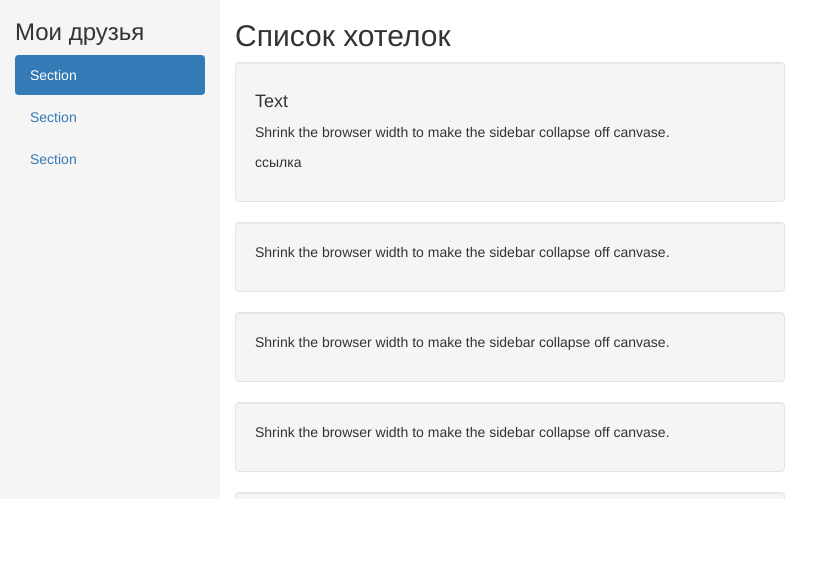
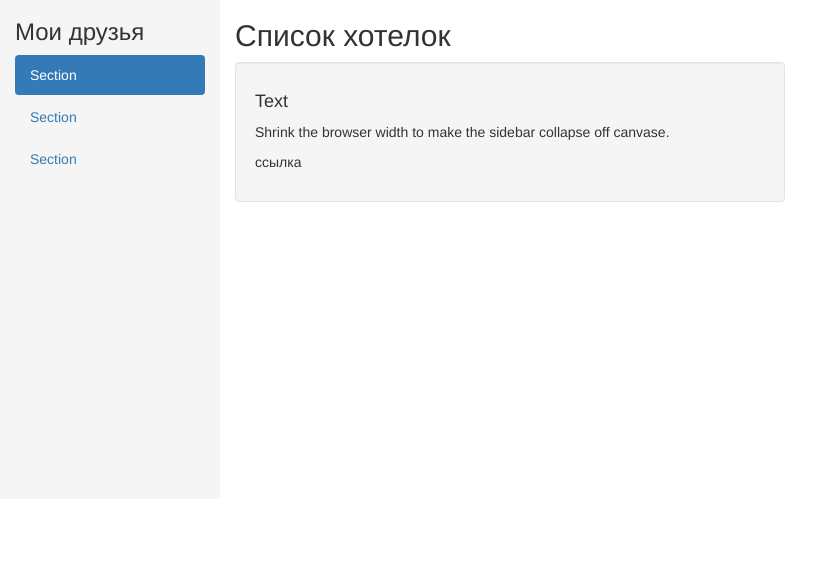
Before and after one commit to arybin93/hotelkin, a Flask app: page / in a window 1280 px wide. Shown: the part 51-632 px from the top of the page, without its empty margins (0-833 px from the left). Run offline with Flask 2, Linux system fonts and the light colour scheme; data that the repository does not hold is empty; some libraries are stand-ins or nearby versions; some web fonts are replaced.

Commit message:
New design

```diff
--- a/webapp/templates/main.html
+++ b/webapp/templates/main.html
@@ -52,7 +52,7 @@
   </div>
   <div id="main">
       <div class="col-md-12">
-      	  <p class="visible-xs">
+          <p class="visible-xs">
             <button type="button" class="btn btn-primary btn-xs" data-toggle="offcanvas"><i class="glyphicon glyphicon-chevron-left"></i></button>
           </p>
           <h2>Список хотелок</h2>
@@ -62,33 +62,6 @@
                   <p>Shrink the browser width to make the sidebar collapse off canvase.</p>
               <p>ссылка</p></div></div>
           </div>
-          <div class="row">
-              <div class="col-md-12"><div class="well"><p>Shrink the browser width to make the sidebar collapse off canvase.</p></div></div>
-          </div>
-          <div class="row">
-              <div class="col-md-12"><div class="well"><p>Shrink the browser width to make the sidebar collapse off canvase.</p></div></div>
-          </div>
-          <div class="row">
-              <div class="col-md-12"><div class="well"><p>Shrink the browser width to make the sidebar collapse off canvase.</p></div></div>
-          </div>
-          <div class="row">
-              <div class="col-md-12"><div class="well"><p>Shrink the browser width to make the sidebar collapse off canvase.</p></div></div>
-          </div>
-          <div class="row">
-              <div class="col-md-12"><div class="well"><p>Shrink the browser width to make the sidebar collapse off canvase.</p></div></div>
-          </div>
-          <div class="row">
-              <div class="col-md-12"><div class="well"><p>Shrink the browser width to make the sidebar collapse off canvase.</p></div></div>
-          </div>
-          <div class="row">
-              <div class="col-md-12"><div class="well"><p>Shrink the browser width to make the sidebar collapse off canvase.</p></div></div>
-          </div>
-          <div class="row">
-              <div class="col-md-12"><div class="well"><p>Shrink the browser width to make the sidebar collapse off canvase.</p></div></div>
-          </div>
-          <div class="row">
-              <div class="col-md-12"><div class="well"><p>Shrink the browser width to make the sidebar collapse off canvase.</p></div></div>
-          </div>
           </div>
       </div>
   </div>
```
